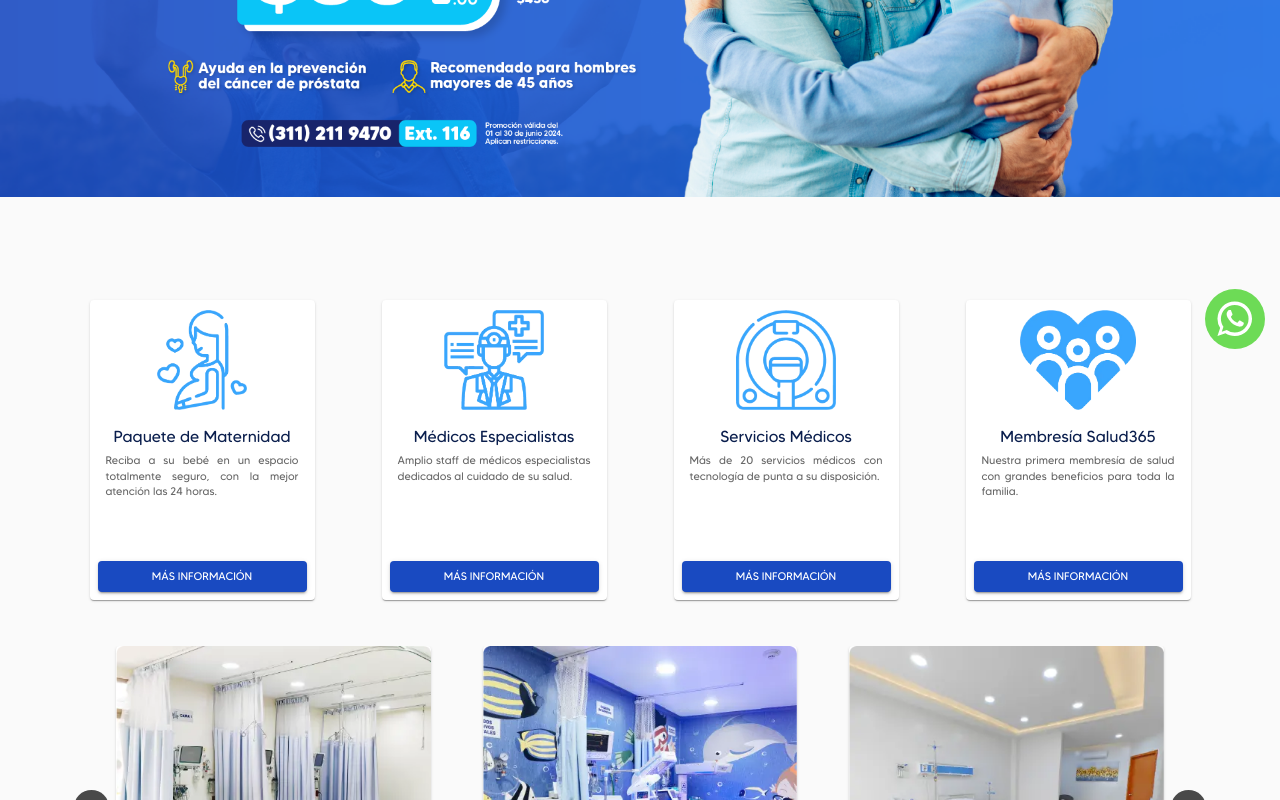
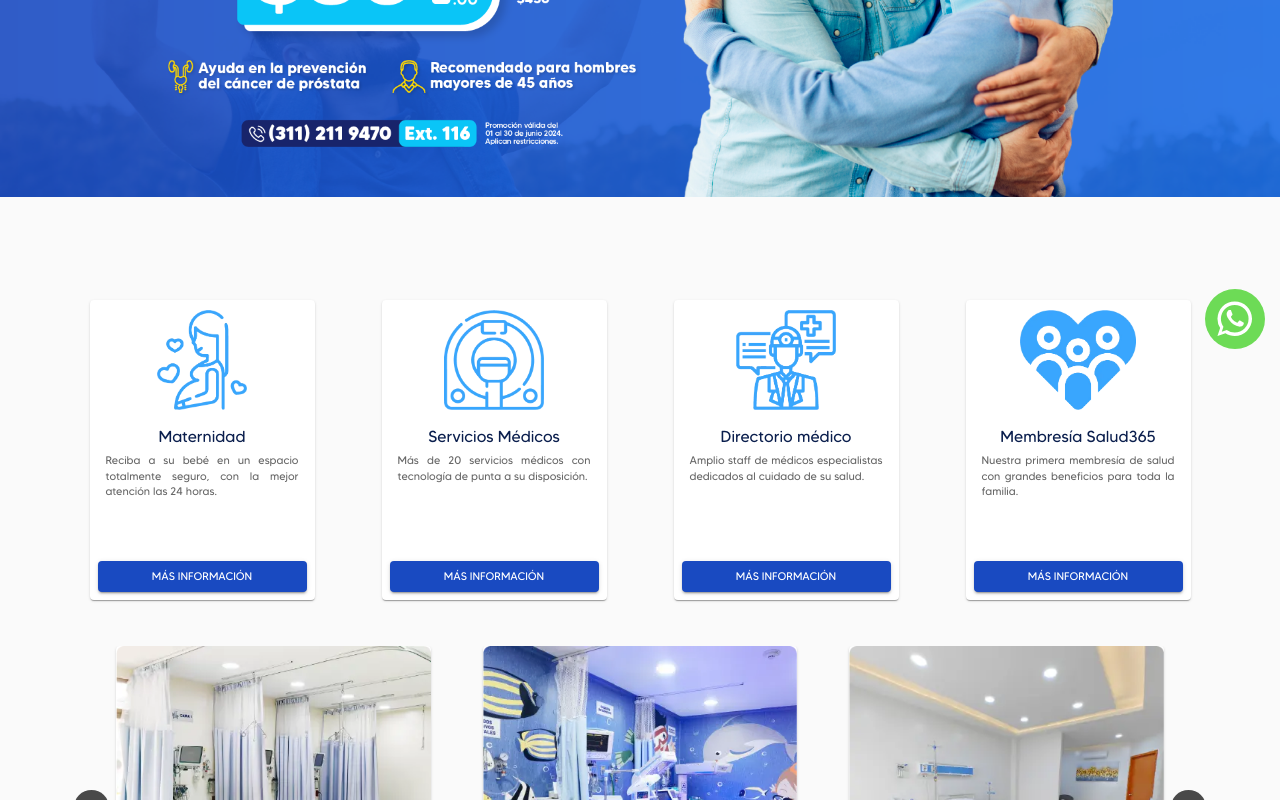
Before and after one commit to Amezcua04/cqsr-v2, a React (Create React App) app: page / in a window 1280 px wide. Shown: the part 436-1236 px from the top of the page. Built offline with nearby package versions, Linux system fonts and the light colour scheme.

Commit message:
FIXED: redireccionamiento de las cards principales

```diff
--- a/src/data/data.js
+++ b/src/data/data.js
@@ -42,31 +42,31 @@ import example from "../assets/icons/Medicos.webp";
 // Data Home
 export const dataHome = [
   {
-    titulo: "Paquete de Maternidad",
+    titulo: "Maternidad",
     subtitulo:
       "Reciba a su bebé en un espacio totalmente seguro, con la mejor atención las 24 horas.",
     url: "#",
     image: Maternidad,
   },
   {
-    titulo: "Médicos Especialistas",
-    subtitulo:
-      "Amplio staff de médicos especialistas dedicados al cuidado de su salud.",
-    url: "#",
-    image: Medicos,
-  },
-  {
     titulo: "Servicios Médicos",
     subtitulo:
       "Más de 20 servicios médicos con tecnología de punta a su disposición.",
-    url: "#",
+    url: "/servicios",
     image: Servicios,
+  },
+  {
+    titulo: "Directorio médico",
+    subtitulo:
+      "Amplio staff de médicos especialistas dedicados al cuidado de su salud.",
+    url: "/medicos",
+    image: Medicos,
   },
   {
     titulo: "Membresía Salud365",
     subtitulo:
       "Nuestra primera membresía de salud con grandes beneficios para toda la familia.",
-    url: "#",
+    url: "/salud365",
     image: Membresia,
   },
 ];
--- a/src/scenes/home/Home.jsx
+++ b/src/scenes/home/Home.jsx
@@ -1,4 +1,5 @@
 import { Box, Container, Grid, useMediaQuery } from "@mui/material";
+import { useNavigate } from "react-router-dom";
 import Banner from "./Banner";
 import Cards from "../../components/Card";
 import BrandUrgencias from "./BrandUrgencias";
@@ -8,10 +9,10 @@ import Slide from "./Slide";
 import imageUrlDesktop from "../../assets/Home/Banners inicio desktop.png";
 import imageUrlMobile from "../../assets/Home/Banners inicio mobile.png";
 import { dataHome, itemsHome } from "../../data/data";
-import React from "react";
 
 const Home = () => {
   const isMobile = useMediaQuery("(max-width:600px)");
+  const navigate = useNavigate();
 
   return (
     <Box
@@ -59,6 +60,7 @@ const Home = () => {
                 url={item.url}
                 width={isMobile ? "160px" : "225px"}
                 image={item.image}
+                onClick={() => navigate(item.url)}
               />
             ))}
           </Grid>
```
